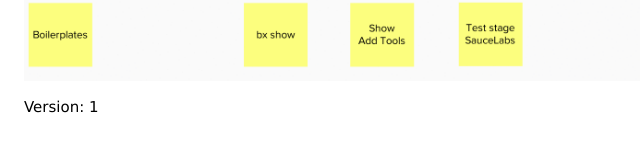
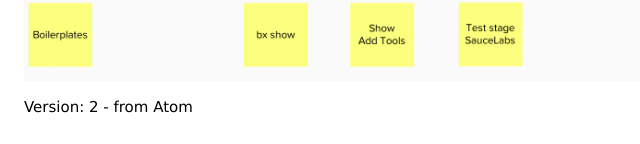
Before and after one commit to TinaLindhqvist/anotherApp, a website: page public/index.html in a window 1280 px wide. Shown: the part 694-838 px from the top of the page, 0-640 px from the left. Drawn offline with nearby package versions, Linux system fonts and the light colour scheme.

Commit message:
text updated

```diff
--- a/public/index.html
+++ b/public/index.html
@@ -35,7 +35,7 @@
 			<!-- First row -->
 	<h2 id="test1header">Presentation</h2>
 		<p><img alt="resource" src="muralOverview.png" style="width:50%"; "height:50%"></p>
-        <p>Version: 1</p>
+        <p>Version: 2 - from Atom</p>
 	</div>
 		</div>
 	</div>
```
